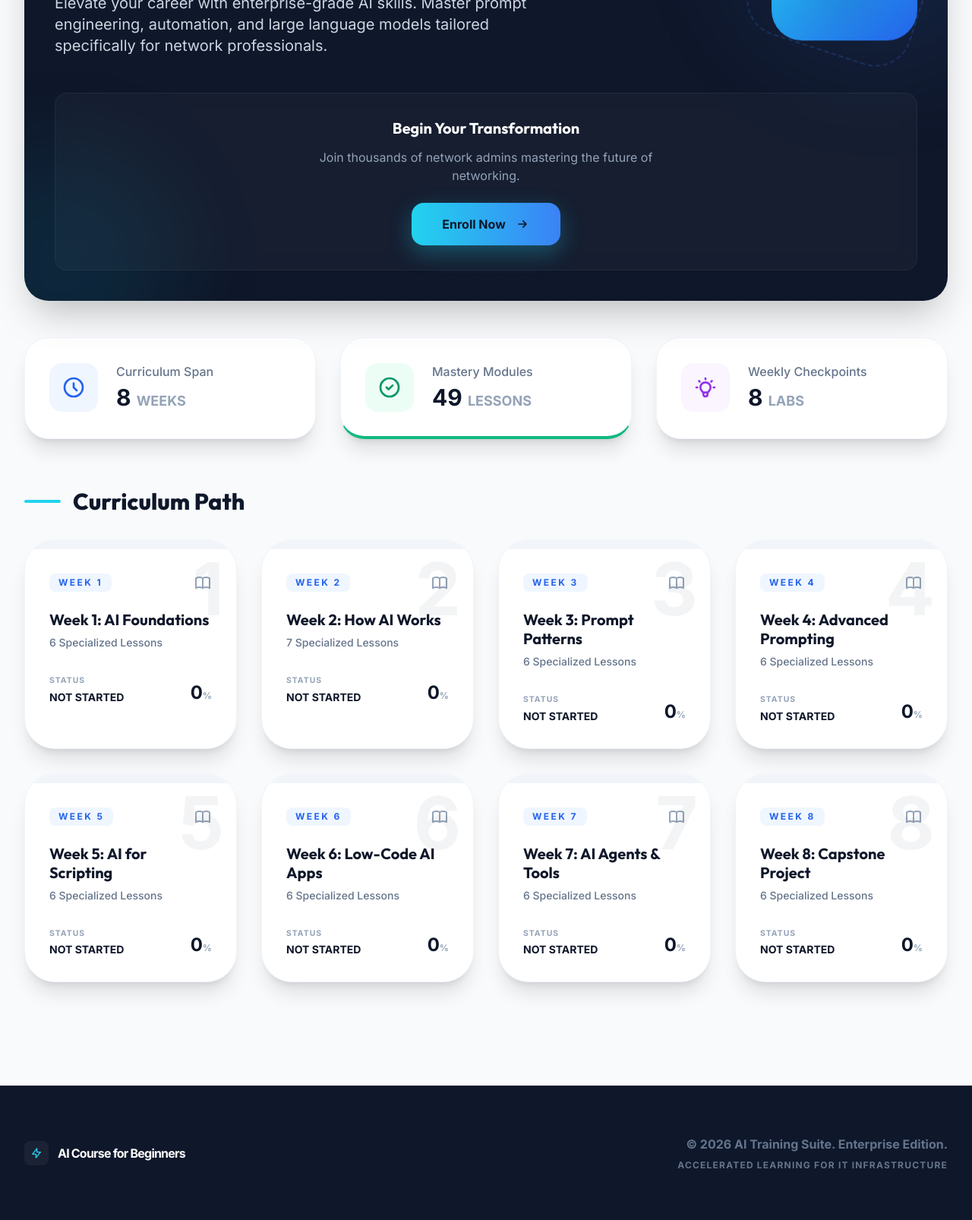
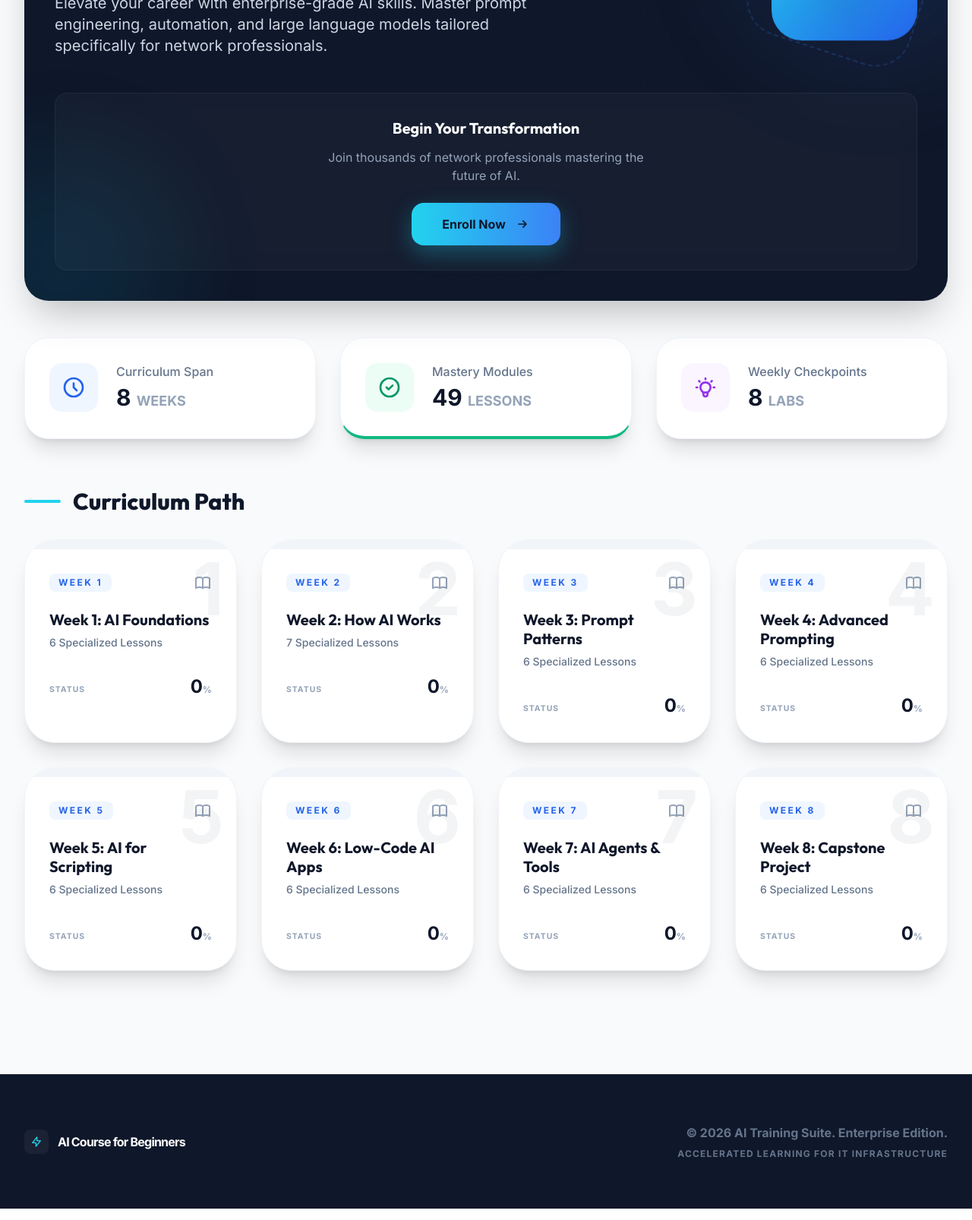
Before and after one commit to jpechetty-debug/AIbasics, a Django app: page / in a window 1280 px wide. Shown: the part 317-1923 px from the top of the page at 76% size. Run offline with Django 4.2, Linux system fonts and the light colour scheme; data comes from the database, SQL or seed files in the repository; both versions use the stored data as it was before the commit; some libraries are stand-ins or nearby versions.

Commit message:
Update dashboard text and repository cleanup (add .gitignore, untrack cache/db)

```diff
--- a/ai_course_platform/templates/courses/dashboard.html
+++ b/ai_course_platform/templates/courses/dashboard.html
@@ -74,8 +74,9 @@
         {% else %}
         <div class="relative mt-12 glass rounded-2xl p-8 text-center border border-white/5">
             <h3 class="text-white font-bold text-xl mb-3">Begin Your Transformation</h3>
-            <p class="text-slate-400 mb-6 max-w-md mx-auto">Join thousands of network admins mastering the future of
-                networking.</p>
+            <p class="text-slate-400 mb-6 max-w-md mx-auto">Join thousands of network professionals mastering the future
+                of
+                AI.</p>
             <a href="{% url 'users:register' %}"
                 class="inline-flex items-center gap-3 bg-gradient-to-r from-netadmin-400 to-blue-500 text-netadmin-900 px-10 py-4 rounded-2xl font-black hover:scale-105 active:scale-95 transition shadow-[0_10px_30px_rgba(34,211,238,0.3)]">
                 Enroll Now
@@ -212,7 +213,8 @@
                             <p class="text-[0.65rem] font-black uppercase tracking-widest text-slate-400 mb-1">Status
                             </p>
                             <p class="text-sm font-black text-slate-900">
-                                {% if item.progress == 100 %}COMPLETED{% elif item.progress > 0 %}IN PROGRESS{% else %}NOT STARTED{% endif %}
+                                {% if item.progress == 100 %}COMPLETED{% elif item.progress > 0 %}IN PROGRESS{% else
+                                %}NOT STARTED{% endif %}
                             </p>
                         </div>
                         <div class="text-right">
```
Also changed, not shown: ai_course_platform/db.sqlite3 (deleted), 1 other file.
